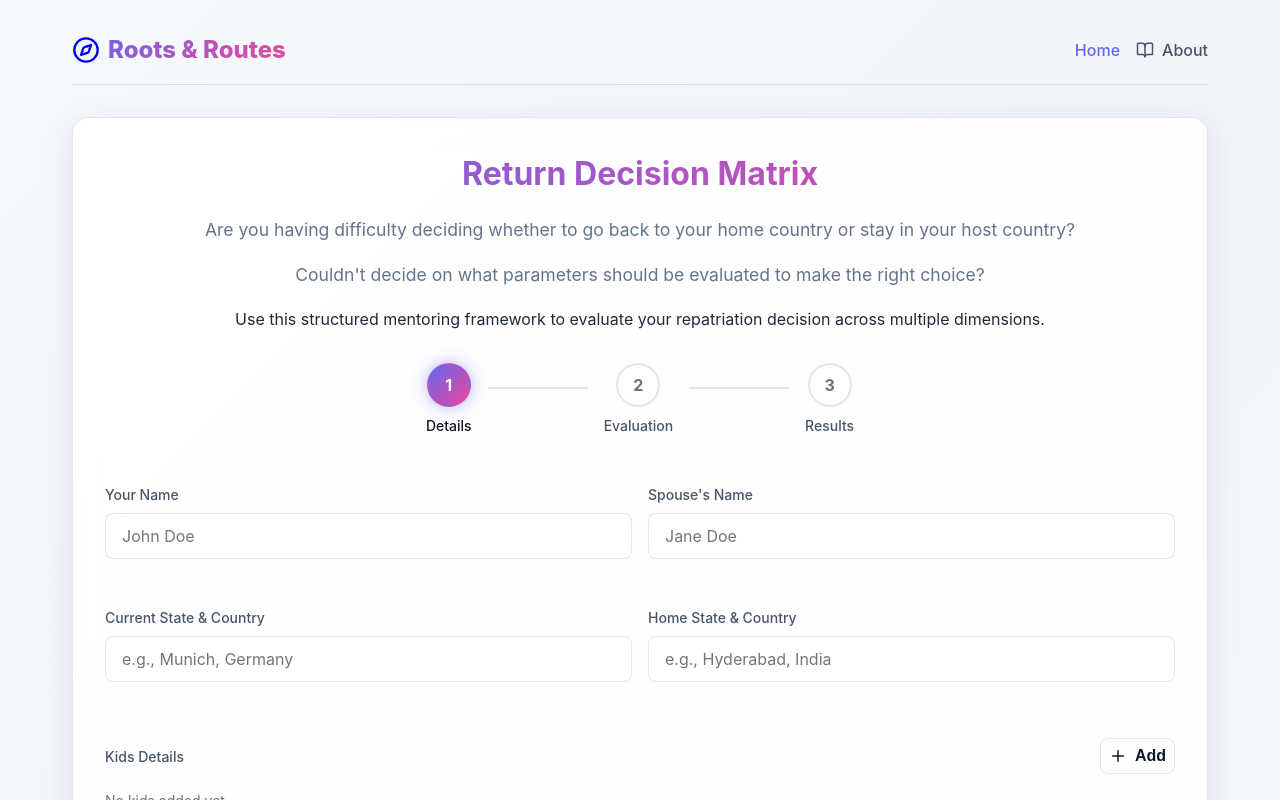
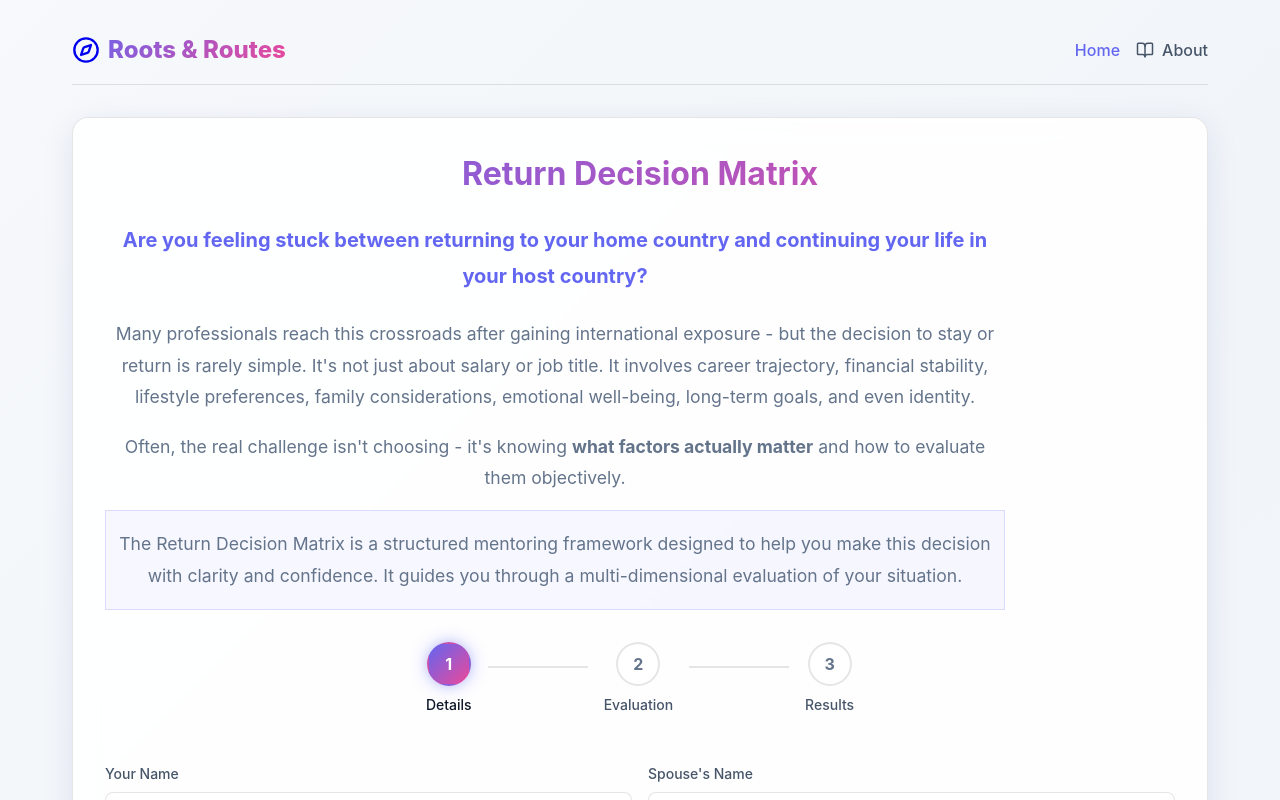
Before and after one commit to sarathcakurathi/RootsNRoutes, a React (Vite) app: page / in a window 1280 px wide. Shown: the top 800 px of the page. Built offline with nearby package versions, Linux system fonts and the light colour scheme.

Commit message:
Update intro text in README and App.jsx

```diff
--- a/src/App.jsx
+++ b/src/App.jsx
@@ -55,14 +55,23 @@ function App() {
         ) : (
           <div className="glass-panel" style={{ maxWidth: '1200px', margin: '0 auto' }}>
             <div className="text-center mb-8">
-              <h1 className="text-gradient mb-4">Return Decision Matrix</h1>
-              <div className="text-muted mb-4" style={{ fontSize: '1.1rem', lineHeight: '1.6' }}>
-                <p>Are you having difficulty deciding whether to go back to your home country or stay in your host country?</p>
-                <p>Couldn't decide on what parameters should be evaluated to make the right choice?</p>
+              <h1 className="text-gradient mb-6">Return Decision Matrix</h1>
+              <div className="text-muted text-left mx-auto" style={{ fontSize: '1.1rem', lineHeight: '1.8', maxWidth: '900px' }}>
+                <p className="mb-6 text-center" style={{ fontSize: '1.25rem', color: 'var(--primary-color)', fontWeight: 'bold' }}>
+                  Are you feeling stuck between returning to your home country and continuing your life in your host country?
+                </p>
+                <p className="mb-4">
+                  Many professionals reach this crossroads after gaining international exposure - but the decision to stay or return is rarely simple. It's not just about salary or job title. It involves career trajectory, financial stability, lifestyle preferences, family considerations, emotional well-being, long-term goals, and even identity.
+                </p>
+                <p className="mb-4">
+                  Often, the real challenge isn't choosing - it's knowing <strong className="text-primary">what factors actually matter</strong> and how to evaluate them objectively.
+                </p>
+                <div className="p-4 rounded-lg mb-6" style={{ backgroundColor: 'rgba(99, 102, 241, 0.05)', border: '1px solid rgba(99, 102, 241, 0.2)' }}>
+                  <p className="m-0 text-center">
+                    The Return Decision Matrix is a structured mentoring framework designed to help you make this decision with clarity and confidence. It guides you through a multi-dimensional evaluation of your situation.
+                  </p>
+                </div>
               </div>
-              <p className="text-primary font-bold">
-                Use this structured mentoring framework to evaluate your repatriation decision across multiple dimensions.
-              </p>
             </div>
 
             <div className="steps">
```
Also changed, not shown: 1 other file (tests, documents, lock files or other folders).
